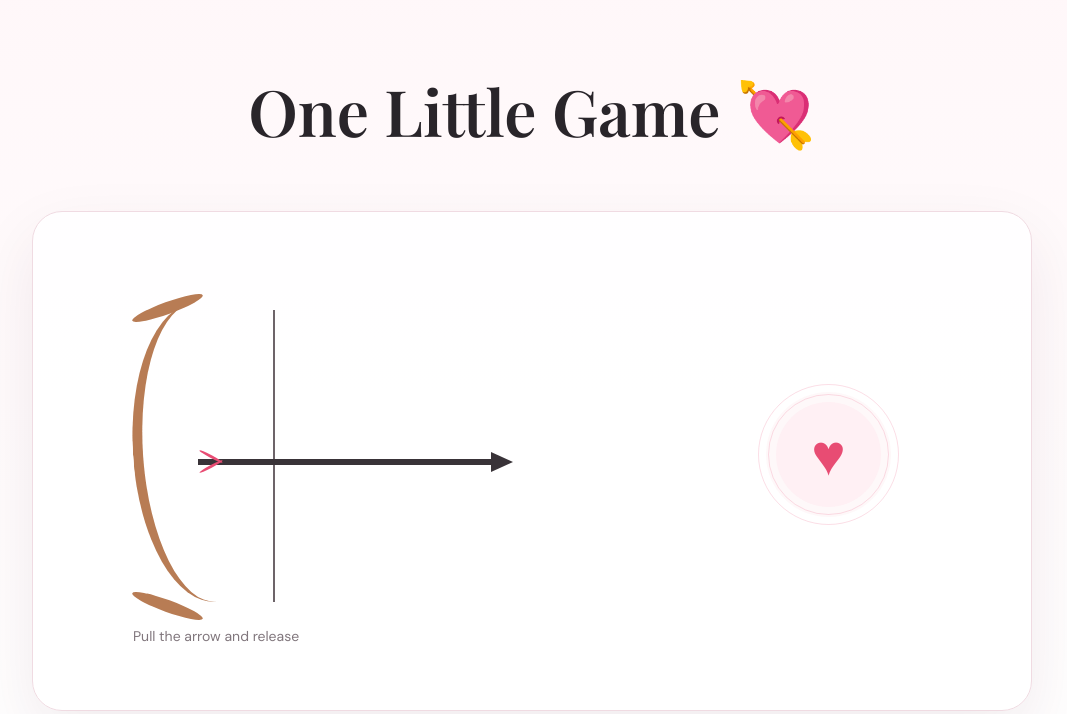
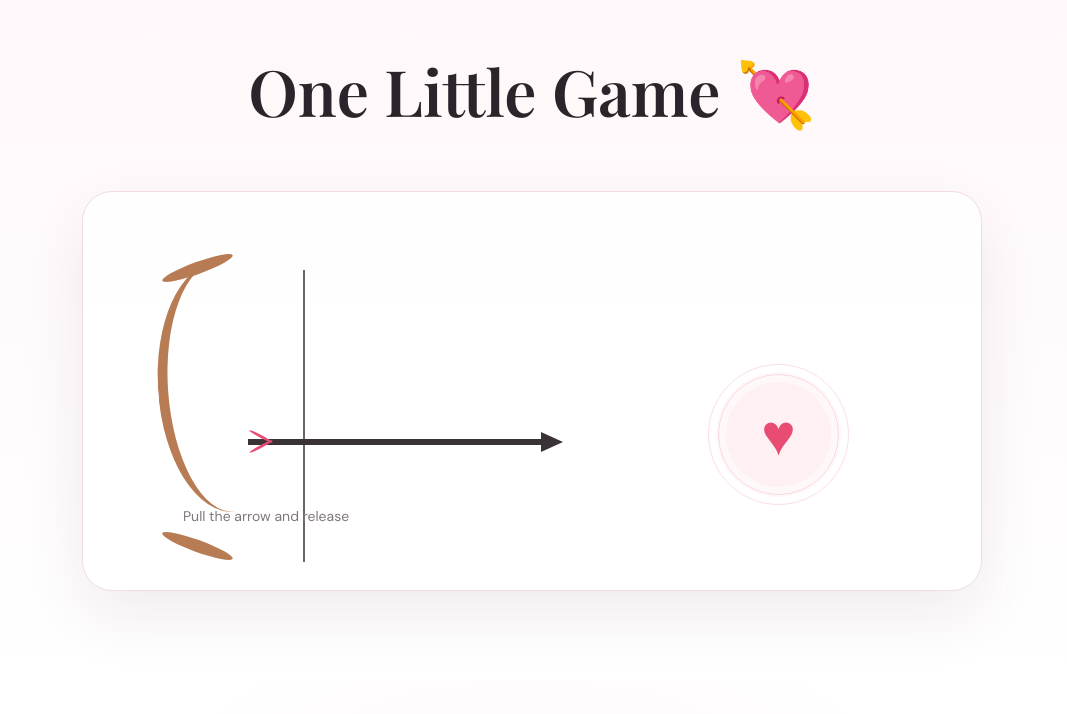
Before and after one commit to pushpenderakaur-tech/HBD-Himmo, a plain HTML site: page index.html in a window 1280 px wide. Shown: the part 4346-5060 px from the top of the page, without its empty margins (108-1175 px from the left). Drawn offline with nearby package versions, Linux system fonts and the light colour scheme.

Commit message:
Update style.css

```diff
--- a/style.css
+++ b/style.css
@@ -1239,8 +1239,8 @@ img {
 .game-section {
   position: relative;
   z-index: 2;
-  min-height: 100vh;
-  padding: 110px 6%;
+  min-height: 80vh;
+  padding: 90px 6%;
   background:
     linear-gradient(
       180deg,
@@ -1255,8 +1255,8 @@ img {
 
 .game-board {
   position: relative;
-  width: min(1000px, 100%);
-  height: 500px;
+  width: min(900px, 100%);
+  height: 400px;
   background: rgba(255,255,255,0.9);
   border: 1px solid var(--border);
   border-radius: 30px;
@@ -1271,18 +1271,18 @@ img {
 
 .archery-bow {
   position: absolute;
-  left: 80px;
-  top: 90px;
-  width: 230px;
-  height: 310px;
+  left: 60px;
+  top: 70px;
+  width: 200px;
+  height: 290px;
 }
 
 .bow-curve {
   position: absolute;
-  left: 20px;
+  left: 15px;
   top: 0;
-  width: 145px;
-  height: 300px;
+  width: 135px;
+  height: 250px;
   border-left: 10px solid #b87c54;
   border-radius: 50%;
   transform: rotate(-4deg);
```
